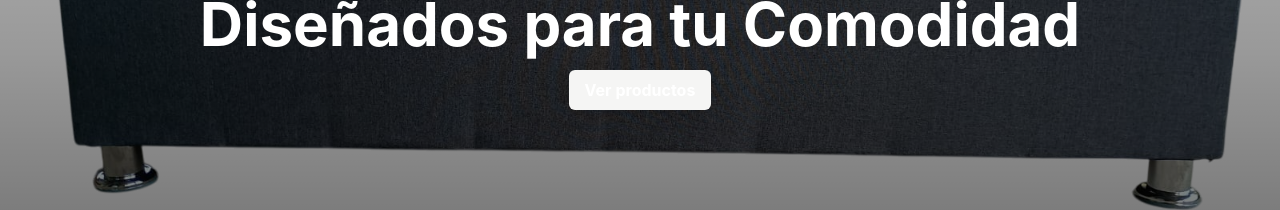
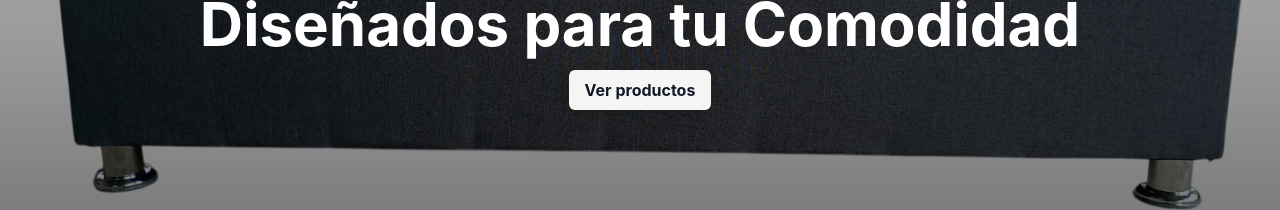
Before and after one commit to AngelGabooo/Banluj-Villa-ccomaltitlan, a React (Vite) app in the folder Banluj/: page / in a window 1280 px wide. Shown: the part 437-647 px from the top of the page. Built offline with nearby package versions, Linux system fonts and the light colour scheme; no server answers.

Commit message:
first commit

```diff
--- a/Banluj/src/components/organisms/Carousel.jsx
+++ b/Banluj/src/components/organisms/Carousel.jsx
@@ -1,11 +1,11 @@
 import React, { useState, useEffect } from 'react';
-import { useNavigate } from 'react-router-dom'; // <- Importa useNavigate
+import { useNavigate } from 'react-router-dom';
 import Button from '../atoms/Button';
 import Typography from '../atoms/Typography';
 
 const Carousel = ({ items, interval = 5000 }) => {
   const [currentIndex, setCurrentIndex] = useState(0);
-  const navigate = useNavigate(); // <- Hook para navegación
+  const navigate = useNavigate();
 
   useEffect(() => {
     const timer = setInterval(() => {
@@ -40,16 +40,15 @@ const Carousel = ({ items, interval = 5000 }) => {
                 {item.title}
               </Typography>
 
-              {/* Botón con color crema más bajito y navegación */}
+              {/* Botón con texto en negro fuerte usando !important */}
               <Button
                 variant="primary"
                 size="lg"
-                className="bg-stone-100 text-black font-bold shadow-lg hover:shadow-xl hover:bg-stone-50 transition-all duration-300"
+                className="bg-stone-100 !text-gray-900 font-bold shadow-lg hover:shadow-xl hover:bg-stone-50 transition-all duration-300"
                 onClick={() => navigate('/productos')}
               >
                 Ver productos
               </Button>
-
             </div>
           </div>
         </div>
```
